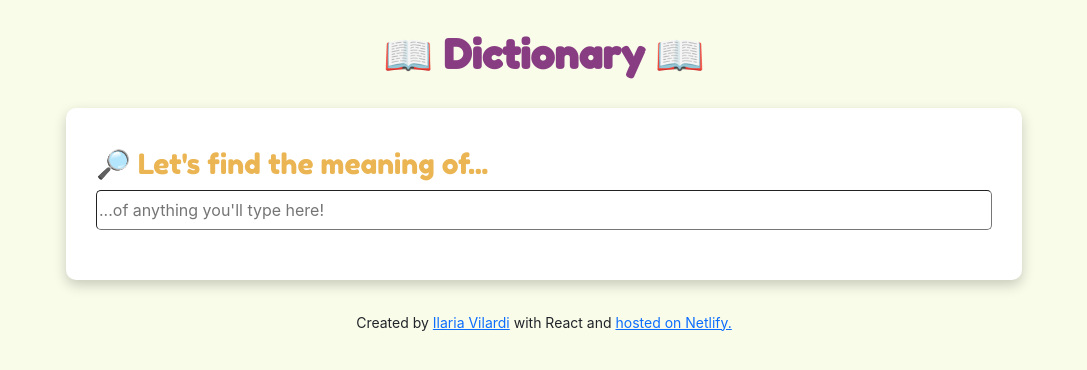
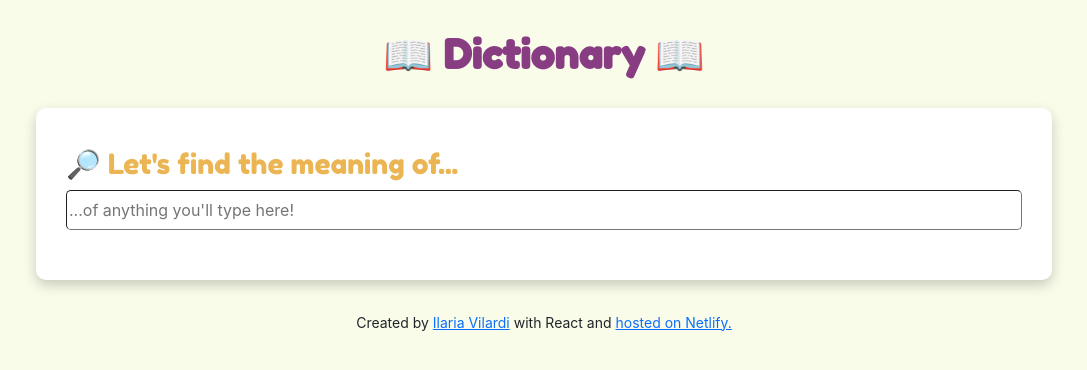
Before and after one commit to Yeobie/dictionary-app, a React (Create React App) app: page / in a window 1280 px wide. Shown: the top 370 px of the page, without its empty margins (96-1183 px from the left). Built offline with nearby package versions, Linux system fonts and the light colour scheme; no server answers.

Commit message:
fixed some margins

```diff
--- a/src/Dictionary.css
+++ b/src/Dictionary.css
@@ -6,7 +6,7 @@ form {
   background-color: white;
   padding: 40px 30px 50px 30px;
   border-radius: 10px;
-  margin: 30px 150px;
+  margin: 30px 120px;
   box-shadow: 0px 5px 13px rgba(0, 0, 0, 0.2);
 }
 
```
